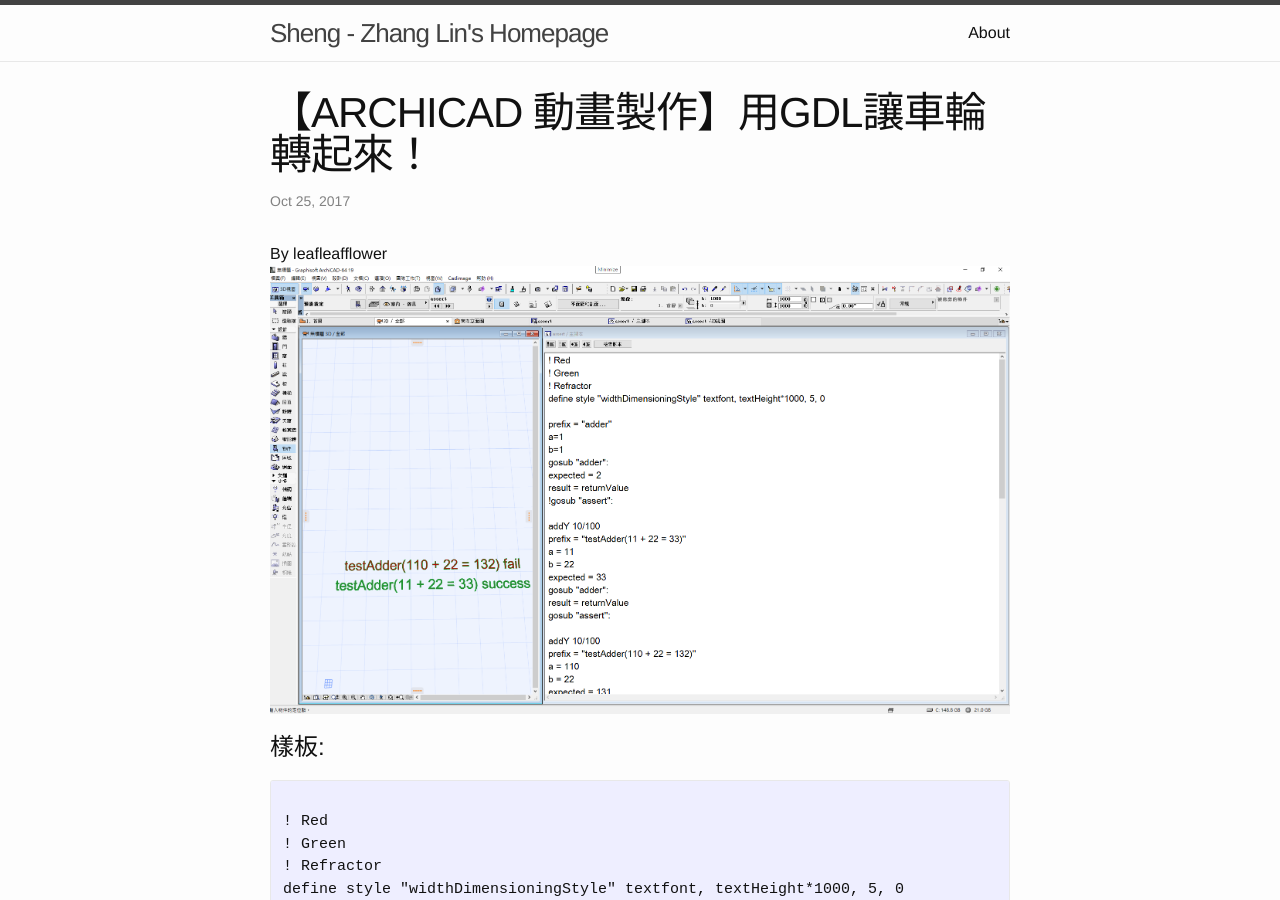
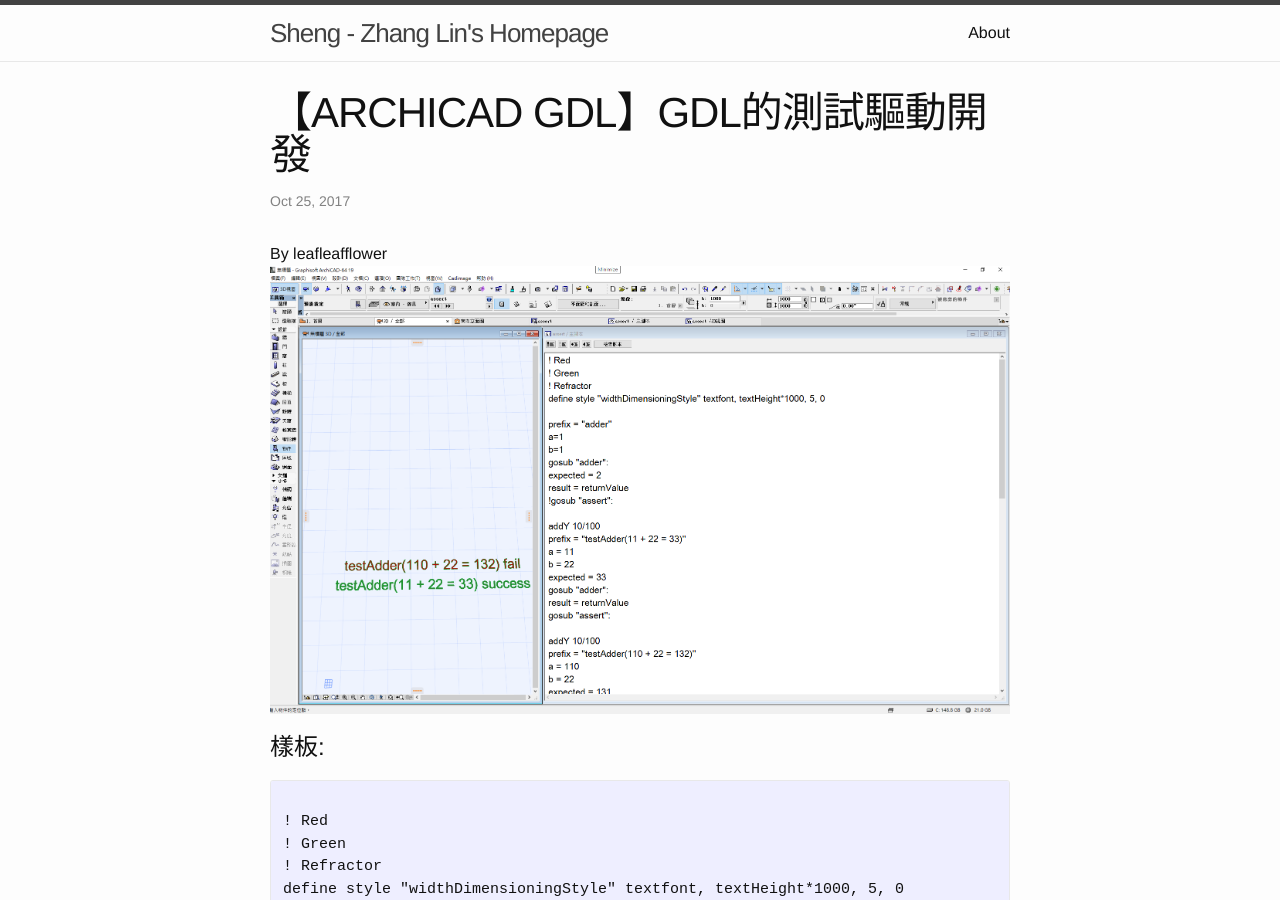
Before and after one commit to Sheng-Zhang/Sheng-Zhang.github.io, a Jekyll site: the page built from _posts/2017-10-27-ArchiCAD-GDL-Test-Driven-Development.markdown, in a window 1280 px wide and 900 px high. Built offline with Jekyll 4.4.1, drawn with Linux system fonts in a browser that asks for light colours.

Commit message:
title correction

```diff
--- a/_posts/2017-10-27-ArchiCAD-GDL-Test-Driven-Development.markdown
+++ b/_posts/2017-10-27-ArchiCAD-GDL-Test-Driven-Development.markdown
@@ -1,6 +1,6 @@
 ---
 layout: post
-title:  "【ARCHICAD 動畫製作】用GDL讓車輪轉起來！"
+title:  "【ARCHICAD GDL】GDL的測試驅動開發"
 date:   2017-10-25 22:01:52 +0000
 categories: jekyll update
 ---
```
